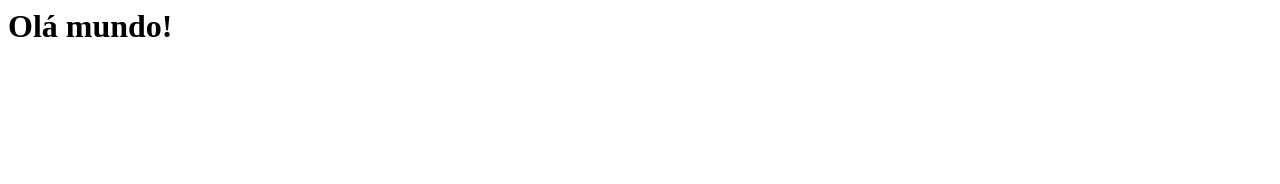
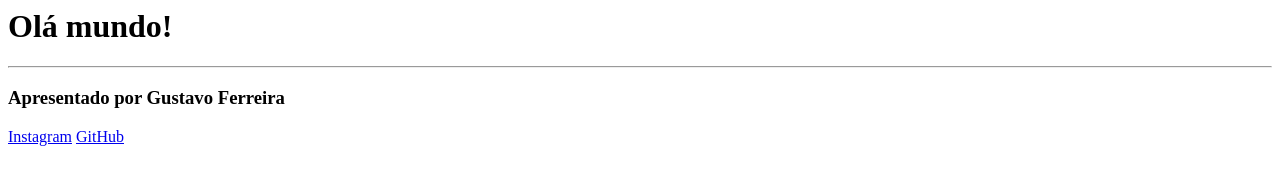
Before and after one commit to Gustavo-Bento/tecnologia-web-microcamp, a plain HTML site: page index.html in a window 1280 px wide. Drawn offline with Linux system fonts and the light colour scheme.

Commit message:
Inserindo nome e links das redes sociais

```diff
--- a/index.html
+++ b/index.html
@@ -6,5 +6,9 @@
 </head>
 <body>
     <h1>Olá mundo!</h1>
+    <hr>
+    <h3>Apresentado por Gustavo Ferreira</h3>
+    <span><a href="https://www.instagram.com/oficialbentinho/">Instagram</a></span>
+    <span><a href="https://github.com/Gustavo-Bento">GitHub</a></span>
 </body>
 </html>
```
